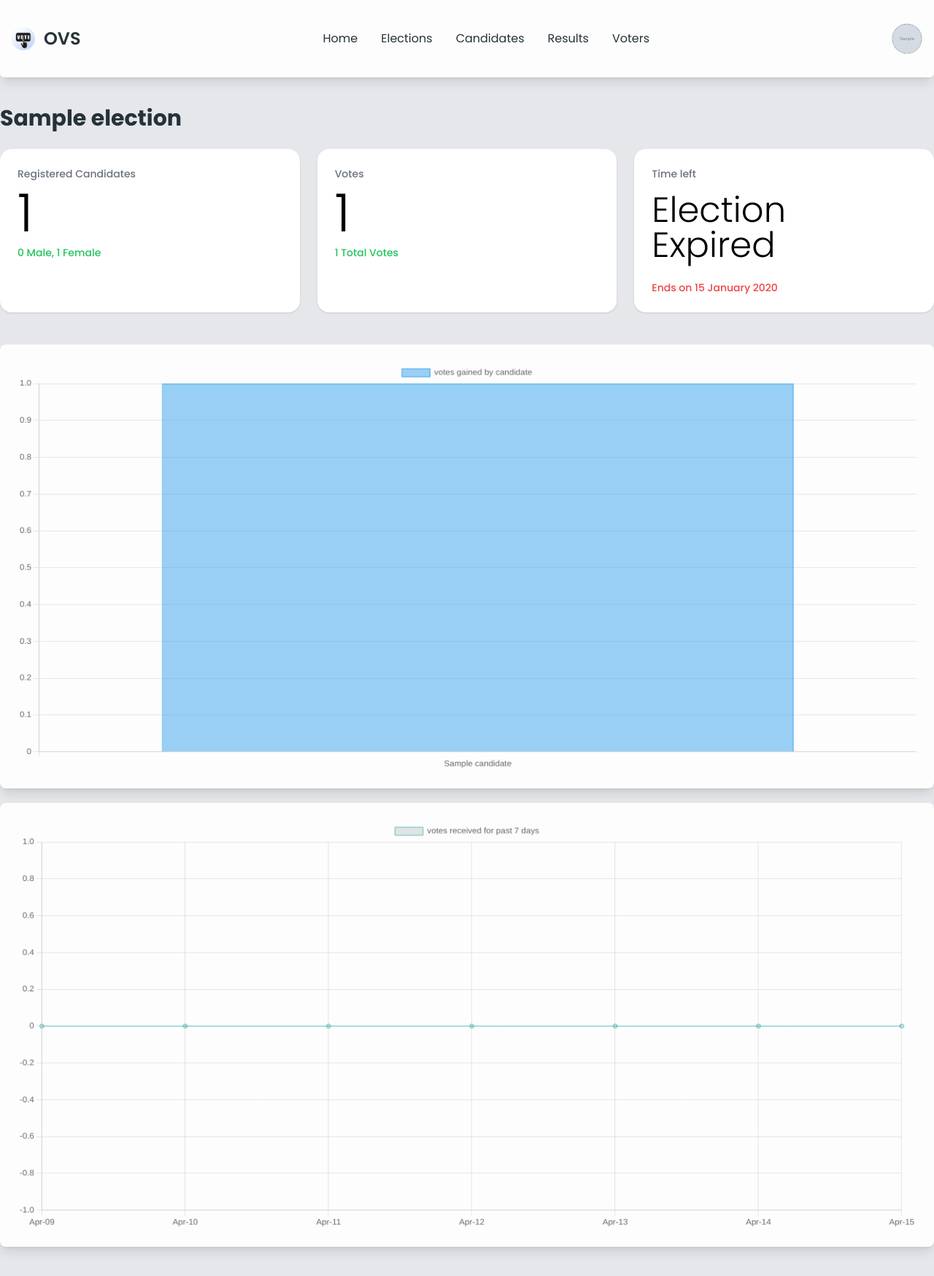
After one commit to StrawHat-Lucifer/OVSs, a Django app: page /stats/1 in a window 1280 px wide. The commit adds this page. Shown: the whole page at 73% size. Run offline with Django 5.2, Linux system fonts and the light colour scheme; a user stored in the database is signed in; tables that the repository leaves empty hold one stand-in row (values such as "Sample post"); grey boxes marked "Sample" are stand-in pictures; some libraries are stand-ins or nearby versions.

Commit message:
added election stats, updated navbar

```diff
--- a/administration/templates/administration/candidates/admin_candidates.html
+++ b/administration/templates/administration/candidates/admin_candidates.html
@@ -83,7 +83,7 @@
                         {{ candidate.dob|date:"d F Y" }}
                     </td>
                     <td class="px-6 py-4">
-                        {{ election.gender }}
+                        {{ candidate.gender }}
                     </td>
                     <td class="px-6 py-4 font-semibold">
                         <a href="{% url 'election_detail' pk=candidate.election.id %}">
@@ -115,5 +115,4 @@
 
 </div>
 
-
 {% endblock content %}
--- a/administration/templates/administration/elections/admin-elections.html
+++ b/administration/templates/administration/elections/admin-elections.html
@@ -95,6 +95,11 @@
                         </div>
                     </td>
                     <td class="px-6 py-4">
+                        <a href="{% url 'election_stats' pk=election.id %}">
+                            <button type="button"
+                                class="text-black hover:text-white border border-[#333] hover:bg-black focus:ring-4 focus:outline-none focus:ring-gray-800 font-medium rounded-lg text-sm px-6 py-2.5 text-center me-2 mb-2 dark:border-black">
+                                Stats
+                            </button>
                             <a href="{% url 'election_update_form' pk=election.id %}">
                                 <button type="button"
                                     class="text-blue-700 hover:text-white border border-blue-700 hover:bg-blue-800 focus:ring-4 focus:outline-none focus:ring-blue-300 font-medium rounded-lg text-sm px-7 py-2.5 text-center me-2 mb-2 dark:border-blue-500 dark:text-blue-500 dark:hover:text-white dark:hover:bg-blue-500 dark:focus:ring-blue-800">
--- a/dashboard/templates/dashboard/base.html
+++ b/dashboard/templates/dashboard/base.html
@@ -101,6 +101,47 @@
                                 <a href="{% url 'dashboard' %}"
                                     class="block px-4 py-2 text-sm hover:bg-gray-600 text-[#263238] hover:text-white">Dashboard</a>
                             </li>
+
+                            {% if request.user.is_staff %}
+                            <li>
+                                <a href="{% url 'admin-dashboard' %}"
+                                    class="block px-4 py-2 text-sm hover:bg-gray-600 hover:rounded-lg text-[#263238] hover:text-white md:hidden">Home</a>
+                            </li>
+                            <li>
+                                <a href="{% url 'admin-elections' %}""
+                                    class=" block px-4 py-2 text-sm hover:bg-gray-600 hover:rounded-lg text-[#263238]
+                                    hover:text-white md:hidden">Elections</a>
+                            </li>
+                            <li>
+                                <a href="{% url 'admin_candidates' %}"
+                                    class="block px-4 py-2 text-sm hover:bg-gray-600 hover:rounded-lg text-[#263238] hover:text-white md:hidden">Candidates</a>
+                            </li>
+                            <li>
+                                <a href="{% url 'admin_results' %}"
+                                    class="block px-4 py-2 text-sm hover:bg-gray-600 hover:rounded-lg text-[#263238] hover:text-white md:hidden">Results</a>
+                            </li>
+                            <li>
+                                <a href="{% url 'admin_voters' %}"
+                                    class="block px-4 py-2 text-sm hover:bg-gray-600 hover:rounded-lg text-[#263238] hover:text-white md:hidden">Voters</a>
+                            </li>
+                            {% else %}
+                            <li>
+                                <a href="{% url 'dashboard' %}"
+                                    class="block px-4 py-2 text-sm hover:bg-gray-600 hover:rounded-lg text-[#263238] hover:text-white md:hidden">Home</a>
+                            </li>
+                            <li>
+                                <a href="{% url 'elections_home' %}"
+                                    class="block px-4 py-2 text-sm hover:bg-gray-600 hover:rounded-lg text-[#263238] hover:text-white md:hidden">Electioions</a>
+                            </li>
+                            <li>
+                                <a href="{% url 'candidates' %}"
+                                    class="block px-4 py-2 text-sm hover:bg-gray-600 hover:rounded-lg text-[#263238] hover:text-white md:hidden">Candidates</a>
+                            </li>
+                            <li>
+                                <a href="{% url 'vote_history' %}"
+                                    class="block px-4 py-2 text-sm hover:bg-gray-600 hover:rounded-lg text-[#263238] hover:text-white md:hidden">History</a>
+                            </li>
+                            {% endif %}
                             <li>
                                 <form action="{% url 'logout' %}" method="post">
                                     {% csrf_token %}
--- a/elections/templates/elections/candidates/candidate_details.html
+++ b/elections/templates/elections/candidates/candidate_details.html
@@ -92,7 +92,7 @@
                     <dt class="text-sm font-medium text-gray-500">Time left</dt>
                     <dd id="countdown" class="text-5xl font-light md:text-5xl"></dd>
                     <dd class="flex items-center space-x-1 text-sm font-medium text-red-500 pt-4">
-                        <span>Ends on {{ candidate.election.end_date|date:"s F Y" }}</span>
+                        <span>Ends on {{ candidate.election.end_date|date:"d F Y" }}</span>
                     </dd>
                 </dl>
             </div>
@@ -104,7 +104,7 @@
 <script>
     // Set the date we're counting down to
     var countDownDate = new Date("{{ candidate.election.end_date|date:'M d, Y H:i:s' }}").getTime();
-    console.log(countDownDate);
+    console.log("{{ candidate.election.end_date|date:'M d, Y H:i:s' }}");
 
     // Update the count down every 1 second
     var x = setInterval(function () {
--- /dev/null
+++ b/elections/templates/elections/stats/election_stats.html
@@ -0,0 +1,115 @@
+{% extends "dashboard/base.html" %}
+
+
+{% block content %}
+
+<div class="container mx-auto">
+    <div class="my-10 flex flex-col">
+        <div class="text-3xl text-[#263238] font-bold">
+            {{ election.title }}
+        </div>
+
+        <section class="grid gap-6 my-6 md:grid-cols-3 w-full">
+            <div class="p-6 bg-white shadow rounded-2xl">
+                <dl class="space-y-2">
+                    <dt class="text-sm font-medium text-gray-500">Registered Candidates</dt>
+                    <dd class="text-5xl font-light md:text-7xl">{{ candidates|length }}</dd>
+                    <dd class="flex items-center space-x-1 text-sm font-medium text-green-500">
+                        <span>{{ male_count }} Male, {{ female_count }} Female</span>
+                    </dd>
+                </dl>
+            </div>
+
+            <div class="p-6 bg-white shadow rounded-2xl">
+                <dl class="space-y-2">
+                    <dt class="text-sm font-medium text-gray-500">Votes</dt>
+                    <dd class="text-5xl font-light md:text-7xl">{{ votes }}</dd>
+                    <dd class="flex items-center space-x-1 text-sm font-medium text-green-500">
+                        <span>{{ votes }} Total Votes</span>
+                    </dd>
+                </dl>
+            </div>
+
+            <div class="p-6 bg-white shadow rounded-2xl">
+                <dl class="space-y-2">
+                    <dt class="text-sm font-medium text-gray-500">Time left</dt>
+                    <dd id="countdown" class="text-5xl font-light md:text-5xl pt-2"></dd>
+                    <dd class="flex items-center space-x-1 text-sm font-medium text-red-500 pt-4">
+                        <span>Ends on {{ election.end_date|date:"d F Y" }}</span>
+                    </dd>
+                </dl>
+            </div>
+        </section>
+
+        <div class="w-full gap-8 mt-5">
+            <canvas id="candidate_bar" class="bg-[#fdfdfd] rounded-lg shadow-lg p-6 max-h-[76vh]"></canvas>
+        </div>
+        <div class="w-full gap-8 mt-5">
+            <canvas id="votes_line" class="bg-[#fdfdfd] rounded-lg shadow-lg p-6 max-h-[76vh]"></canvas>
+        </div>
+    </div>
+</div>
+
+
+<script>
+    var countDownDate = new Date("{{ election.end_date|date:'M d, Y H:i:s' }}").getTime();
+
+    var x = setInterval(function () {
+        var now = new Date().getTime();
+        var distance = countDownDate - now;
+
+        var days = Math.floor(distance / (1000 * 60 * 60 * 24));
+        var hours = Math.floor((distance % (1000 * 60 * 60 * 24)) / (1000 * 60 * 60));
+        var minutes = Math.floor((distance % (1000 * 60 * 60)) / (1000 * 60));
+        var seconds = Math.floor((distance % (1000 * 60)) / 1000);
+
+        document.getElementById("countdown").innerHTML = days + " days " + hours + " hours";
+
+        if (distance < 0) {
+            clearInterval(x);
+            document.getElementById("countdown").innerHTML = "Election Expired";
+        }
+    }, 1000);
+
+    // bar chart
+    const ctx = document.getElementById('candidate_bar');
+    var bar_chart = new Chart(ctx, {
+        type: 'bar',
+        data: {
+            labels: JSON.parse("{{ candidate_names|safe }}".replace(/'/g, '"')),
+            datasets: [{
+                label: 'votes gained by candidate',
+                data: JSON.parse("{{ candidate_votes|safe }}"),
+                borderWidth: 1
+            }]
+        },
+        options: {
+            scales: {
+                y: {
+                    beginAtZero: true
+                },
+                // maintai nAspectRatio: false,
+            }
+        }
+    });
+
+    // line chart
+    const ltx = document.getElementById('votes_line');
+    var bar_chart = new Chart(ltx, {
+        type: 'line',
+        data: {
+            labels: JSON.parse("{{ labels|safe }}".replace(/'/g, '"')),
+            datasets: [{
+                label: 'votes received for past 7 days',
+                data: JSON.parse("{{ vote_data|safe }}"),
+                fill: false,
+                borderColor: 'rgb(75, 192, 192)',
+                tension: 0.1,
+                borderWidth: 1
+            }]
+        },
+    });
+</script>
+
+
+{% endblock content %}
--- a/elections/views.py
+++ b/elections/views.py
@@ -2,6 +2,8 @@ from django.shortcuts import render, redirect
 from django.contrib.auth.decorators import login_required
 from django.contrib import messages
 from django.utils import timezone
+from django.utils.timezone import timedelta
+from django.db.models import Count
 from .models import Election, Candidate, Vote, Result
 
 @login_required()
@@ -148,3 +150,62 @@ def vote_history(request):
     }
 
     return render(request, 'elections/votes/vote_history.html', context=context)
+
+
+
+# stats
+@login_required()
+def election_stats(request, pk):
+    election = Election.objects.get(pk=pk)
+    votes = Vote.objects.filter(election=election).count()
+    raw_candidates = Candidate.objects.filter(election=election)
+
+    candidates = []
+    for candidate in raw_candidates:
+        candidate.votes = Vote.objects.filter(candidate=candidate).count()
+        candidates.append(candidate)
+
+    male_count = Candidate.objects.filter(election=election, gender='male').count()
+    female_count = Candidate.objects.filter(election=election, gender='female').count()
+
+    # bar chart
+    candidate_names = []
+    candidate_votes = []
+    for candidate in raw_candidates:
+        candidate_names.append(candidate.name)
+        candidate_votes.append(Vote.objects.filter(candidate=candidate).count())
+
+    # line chart
+    # Get the past seven days' dates
+    today = timezone.now().date()
+    past_seven_days = [today - timedelta(days=i) for i in range(6, -1, -1)]
+
+    # Query the Vote model to get the vote count for each day
+    vote_counts = Vote.objects.filter(created_at__date__in=past_seven_days, election=election) \
+                              .values('created_at__date') \
+                              .annotate(count=Count('id'))
+
+    # Format the dates and vote counts into separate arrays
+    labels = [date.strftime('%b-%d') for date in past_seven_days]
+    vote_data = [0] * 7  # Initialize with zeros for each day
+    for vote_count in vote_counts:
+        vote_date = vote_count['created_at__date']
+        index = past_seven_days.index(vote_date)
+        vote_data[index] = vote_count['count']
+
+    print(labels, vote_data)
+
+    context = {
+        'page_title': election.title + ' - Stats',
+        'election': election,
+        'candidates': candidates,
+        'votes': votes,
+        'candidate_names': candidate_names,
+        'candidate_votes': candidate_votes,
+        'male_count': male_count,
+        'female_count': female_count,
+        # line chart
+        'labels': labels,
+        'vote_data': vote_data,
+    }
+    return render(request, 'elections/stats/election_stats.html', context=context)
--- a/online_election_system/urls.py
+++ b/online_election_system/urls.py
@@ -35,6 +35,8 @@ urlpatterns = [
     # old admin
     path('admin/', admin.site.urls),
     path('auth/', include('authentication.urls')),
+    # election stats
+    path('stats/<int:pk>', election_views.election_stats, name='election_stats'),
     path('__reload__/', include('django_browser_reload.urls')),
 ]
 
--- a/theme/static/css/dist/styles.css
+++ b/theme/static/css/dist/styles.css
@@ -1434,6 +1434,11 @@ select{
   border-style: dashed;
 }
 
+.border-\[\#333\]{
+  --tw-border-opacity: 1;
+  border-color: rgb(51 51 51 / var(--tw-border-opacity));
+}
+
 .border-\[\#5478f4\]{
   --tw-border-opacity: 1;
   border-color: rgb(84 120 244 / var(--tw-border-opacity));
@@ -1871,6 +1876,11 @@ select{
 .text-\[\#5478f4\]{
   --tw-text-opacity: 1;
   color: rgb(84 120 244 / var(--tw-text-opacity));
+}
+
+.text-black{
+  --tw-text-opacity: 1;
+  color: rgb(0 0 0 / var(--tw-text-opacity));
 }
 
 .text-blue-400{
@@ -2022,6 +2032,10 @@ select{
   transition-timing-function: cubic-bezier(0.4, 0, 0.2, 1);
 }
 
+.hover\:rounded-lg:hover{
+  border-radius: 0.5rem;
+}
+
 .hover\:bg-\[\#5478f4\]:hover{
   --tw-bg-opacity: 1;
   background-color: rgb(84 120 244 / var(--tw-bg-opacity));
@@ -2127,6 +2141,11 @@ select{
   --tw-ring-color: rgb(147 197 253 / var(--tw-ring-opacity));
 }
 
+.focus\:ring-gray-800:focus{
+  --tw-ring-opacity: 1;
+  --tw-ring-color: rgb(31 41 55 / var(--tw-ring-opacity));
+}
+
 .focus\:ring-red-300:focus{
   --tw-ring-opacity: 1;
   --tw-ring-color: rgb(252 165 165 / var(--tw-ring-opacity));
@@ -2178,6 +2197,10 @@ select{
     display: flex;
   }
 
+  .md\:hidden{
+    display: none;
+  }
+
   .md\:h-\[300px\]{
     height: 300px;
   }
@@ -2283,6 +2306,11 @@ select{
 }
 
 @media (prefers-color-scheme: dark){
+  .dark\:border-black{
+    --tw-border-opacity: 1;
+    border-color: rgb(0 0 0 / var(--tw-border-opacity));
+  }
+
   .dark\:border-blue-500{
     --tw-border-opacity: 1;
     border-color: rgb(59 130 246 / var(--tw-border-opacity));
```
Also changed, not shown: elections/templates/elections/election_detail.html (+9 -1 lines). Lines whose indentation alone changed are shown as unchanged.
